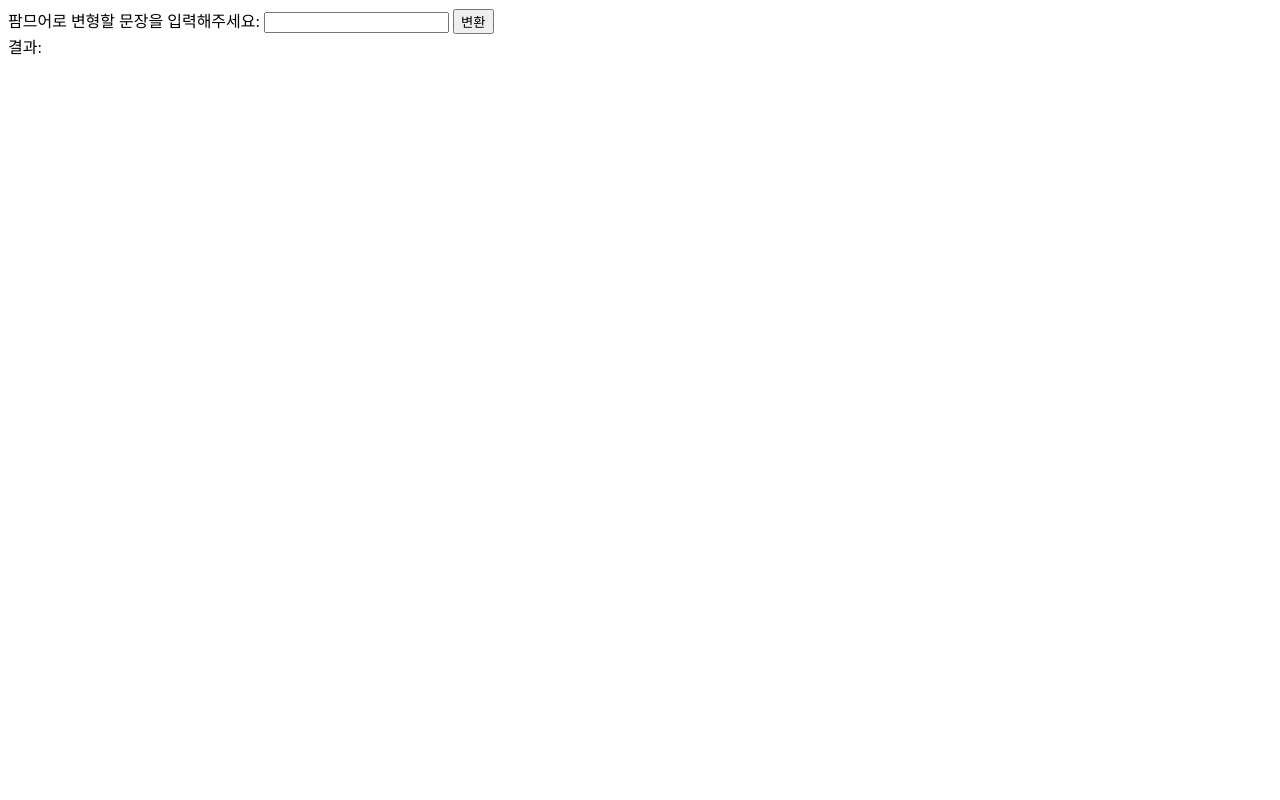
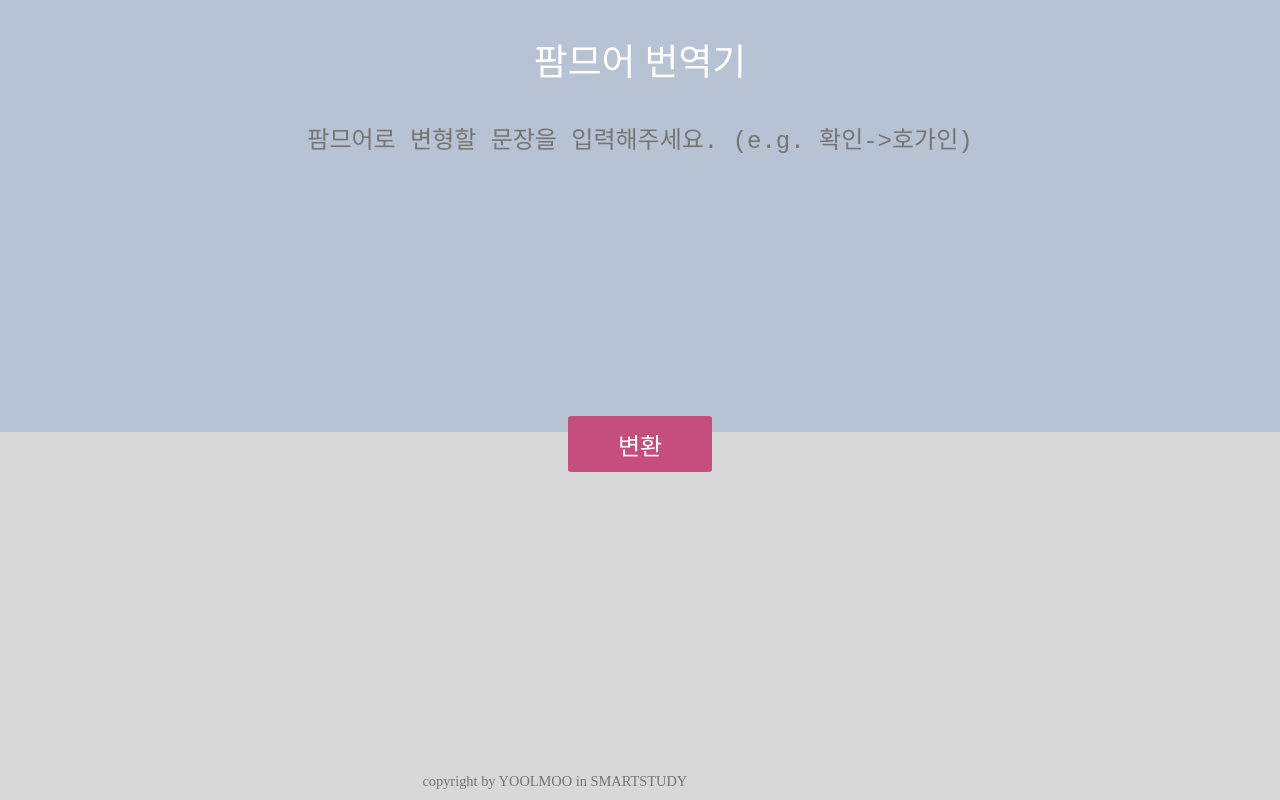
Before and after one commit to milooy/femme-translator, a plain HTML site: page index.html in a window 1280 px wide. Drawn offline with nearby package versions, Linux system fonts and the light colour scheme.

Commit message:
디자인 적용

```diff
--- /dev/null
+++ b/index.css
@@ -0,0 +1,63 @@
+html, body { height:100%; overflow:hidden }
+body {
+  margin: 0;
+  padding: 0;
+  background: #B7C3D3;
+  text-align: center;
+  color: #484848;
+}
+
+.pre-container {
+  height: 50%;
+}
+
+.header {
+  font-size: 2.3rem;
+  margin: 2rem;
+  color: white;
+  font-weight: 100;
+}
+
+
+
+textarea {
+  border: none;
+  resize: none;
+  font-size: 1.5rem;
+  background: transparent;
+  text-align: center;
+  display: block;
+  margin: 0 auto;
+  width: 80%;
+  color: #484848;
+}
+
+button {
+  margin-top: -1rem;
+  background: #C44F7C;
+  width: 9rem;
+  height: 3.5rem;
+  border: none;
+  font-size: 1.5rem;
+  color: white;
+  border-radius: 0.2rem;
+}
+
+.result-container {
+  background: #D8D8D8;
+  height: 100%;
+}
+
+.result {
+  font-size: 1.5rem;
+  color: #484848;
+  margin: 2rem;
+}
+
+.copyright {
+  color: #737373;
+  font-size: 0.9rem;
+  position: fixed;
+  bottom: 10px;
+  left: 33%;
+}
--- a/index.html
+++ b/index.html
@@ -1,18 +1,27 @@
 <!DOCTYPE html>
 <html>
+<head>
+  <link rel="stylesheet" href="index.css">
+</head>
+<body>
+  <div class='pre-container'>
+    <div class='header'>팜므어 번역기
+    </div>
 
-<head>
+    <!-- <div>팜므어로 변형할 문장을 입력해주세요:</div> -->
+    <textarea rows="4" class="femme" placeholder="팜므어로 변형할 문장을 입력해주세요. (e.g. 확인->호가인)"></textarea>
+  </div>
+
+
+  <div class='result-container'>
+    <button type="button" class='change'>변환</button>
+    <div class='result'></div>
+    <div class='copyright'>copyright by YOOLMOO in SMARTSTUDY</div>
+  </div>
+
   <script src="https://code.jquery.com/jquery-1.11.3.min.js"></script>
   <script src="hangul.js"></script>
   <script src="script.js"></script>
-</head>
-
-<body>
-  <div>팜므어로 변형할 문장을 입력해주세요: <input type="text" name="femme">
-  <button type="button" class='change'>변환</button>
-  </div>
-  결과: <div class='result'></div>
-
 </body>
 
 </html>
--- a/script.js
+++ b/script.js
@@ -15,6 +15,6 @@ var femme = function(str) {
 
 $(function() {
     $('.change').on('click', function() {
-        $('.result').text(femme($('input').val()));
+        $('.result').text(femme($('.femme').val()));
     })
 });
```
